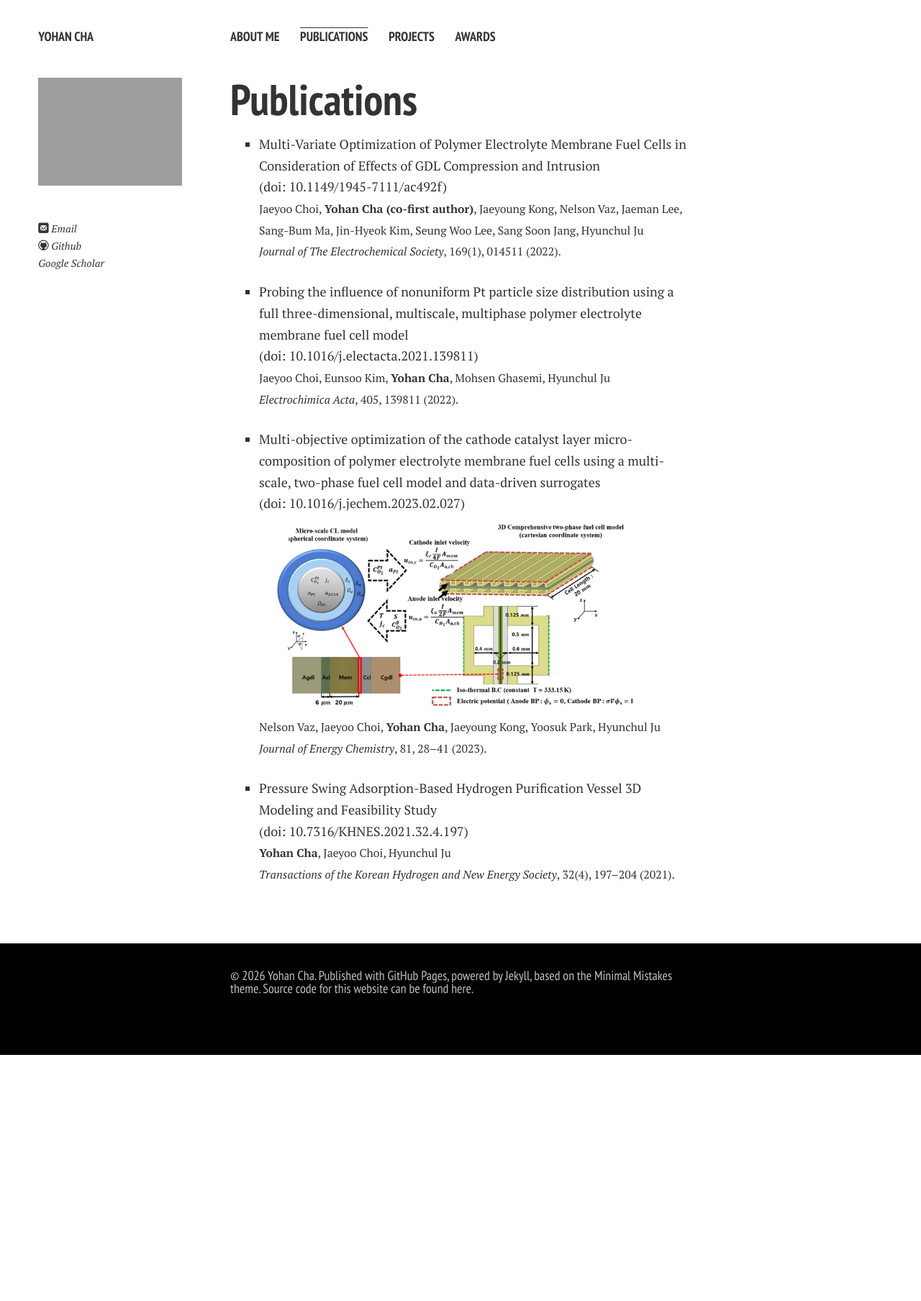
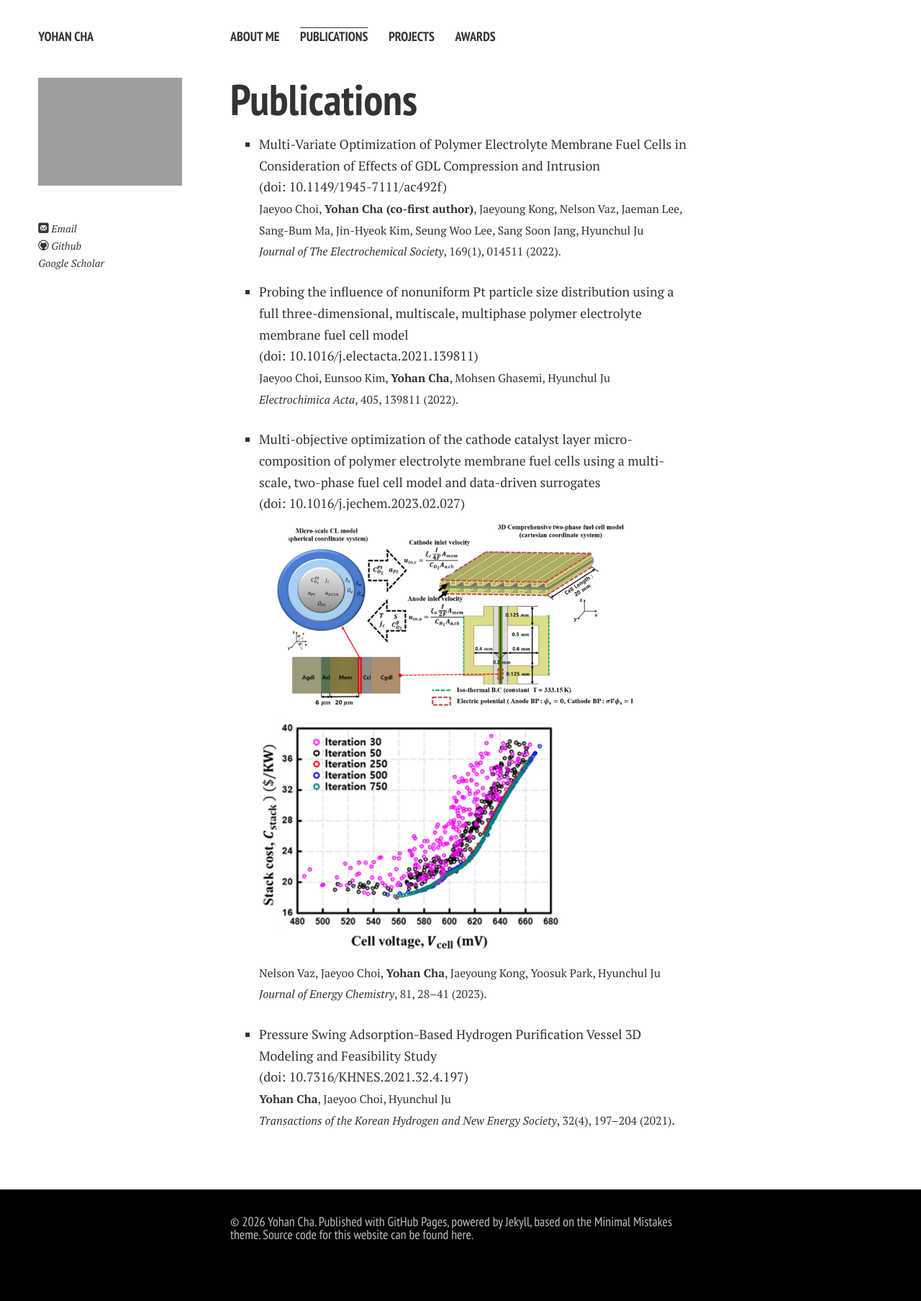
Before and after one commit to powerfulsmooth/powerfulsmooth.github.io, a Jekyll site: the page built from publications.md, in a window 1280 px wide. Shown: the whole page at 72% size. Built offline with Jekyll 4.4.1, drawn with Linux system fonts in a browser that asks for light colours; nearby versions of some CDN libraries; comment, search, counter and statistics services are not loaded; a style sheet for code colours, icons or effects is not loaded; before the commit the page ends 1466 px from its top, so only the background shows below that.

Commit message:
Add files via upload

```diff
--- a/publications.md
+++ b/publications.md
@@ -10,6 +10,6 @@ title: Publications
 
 - Probing the influence of nonuniform Pt particle size distribution using a full three-dimensional, multiscale, multiphase polymer electrolyte membrane fuel cell model<br><span style="white-space:nowrap;">(doi: <a href="https://doi.org/10.1016/j.electacta.2021.139811">10.1016/j.electacta.2021.139811</a>)</span><br><span style="font-size:0.88em;">Jaeyoo Choi, Eunsoo Kim, <strong>Yohan Cha</strong>, Mohsen Ghasemi, Hyunchul Ju<br><em>Electrochimica Acta</em>, 405, 139811 (2022).</span>
 
-- Multi-objective optimization of the cathode catalyst layer micro-composition of polymer electrolyte membrane fuel cells using a multi-scale, two-phase fuel cell model and data-driven surrogates<br><span style="white-space:nowrap;">(doi: <a href="https://doi.org/10.1016/j.jechem.2023.02.027">10.1016/j.jechem.2023.02.027</a>)</span><br><img src="/images/pub3_jec_fig1b.png" alt="Fig. 1(b) — multi-scale, two-phase PEMFC modeling domains" style="display:block;width:520px;max-width:100%;margin:14px 0;"><span style="font-size:0.88em;">Nelson Vaz, Jaeyoo Choi, <strong>Yohan Cha</strong>, Jaeyoung Kong, Yoosuk Park, Hyunchul Ju<br><em>Journal of Energy Chemistry</em>, 81, 28–41 (2023).</span>
+- Multi-objective optimization of the cathode catalyst layer micro-composition of polymer electrolyte membrane fuel cells using a multi-scale, two-phase fuel cell model and data-driven surrogates<br><span style="white-space:nowrap;">(doi: <a href="https://doi.org/10.1016/j.jechem.2023.02.027">10.1016/j.jechem.2023.02.027</a>)</span><br><img src="/images/pub3_jec_fig1b.png" alt="Fig. 1(b) — multi-scale, two-phase PEMFC modeling domains" style="display:block;width:520px;max-width:100%;margin:14px 0;"><img src="/images/pub3_jec_fig6.png" alt="Fig. 6 — Pareto scatter of stack cost vs. cell voltage across iterations" style="display:block;width:420px;max-width:100%;margin:14px 0;"><span style="font-size:0.88em;">Nelson Vaz, Jaeyoo Choi, <strong>Yohan Cha</strong>, Jaeyoung Kong, Yoosuk Park, Hyunchul Ju<br><em>Journal of Energy Chemistry</em>, 81, 28–41 (2023).</span>
 
 - Pressure Swing Adsorption-Based Hydrogen Purification Vessel 3D Modeling and Feasibility Study<br><span style="white-space:nowrap;">(doi: <a href="https://doi.org/10.7316/KHNES.2021.32.4.197">10.7316/KHNES.2021.32.4.197</a>)</span><br><span style="font-size:0.88em;"><strong>Yohan Cha</strong>, Jaeyoo Choi, Hyunchul Ju<br><em>Transactions of the Korean Hydrogen and New Energy Society</em>, 32(4), 197–204 (2021).</span>
```
